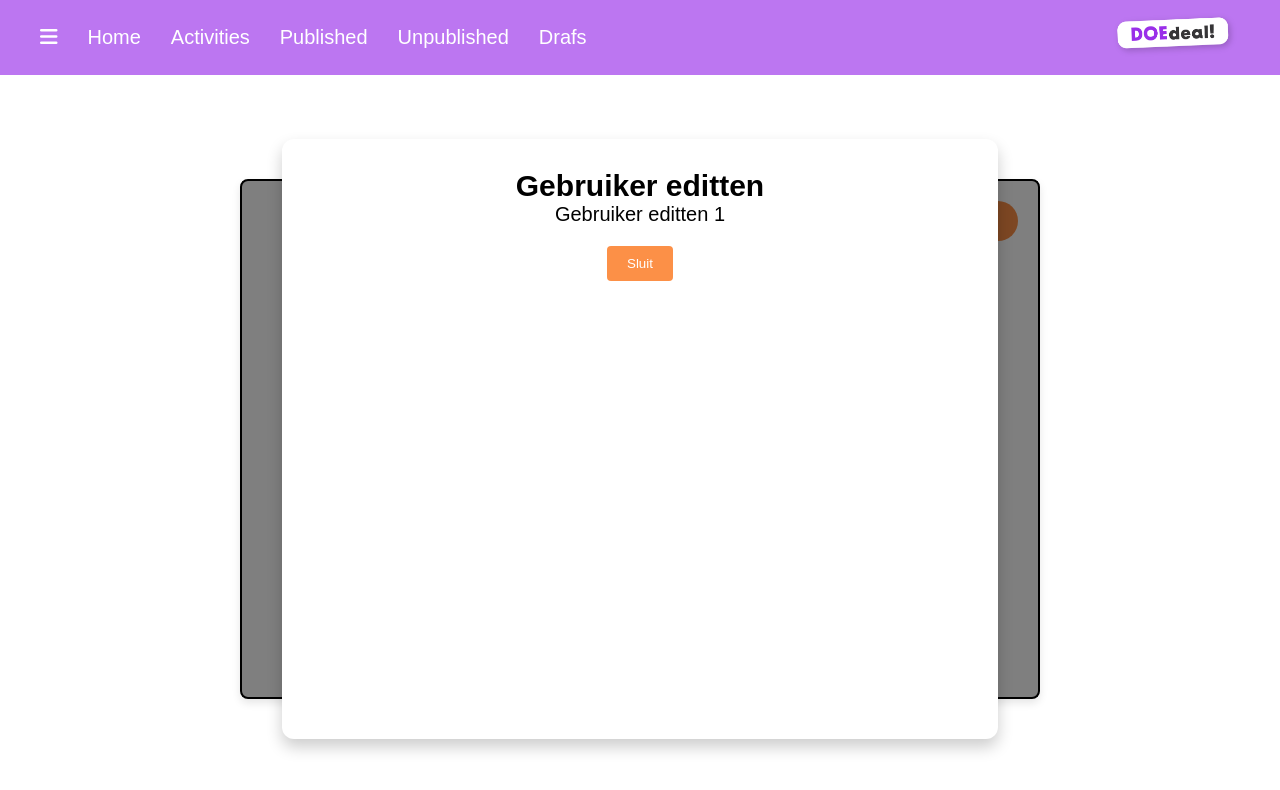
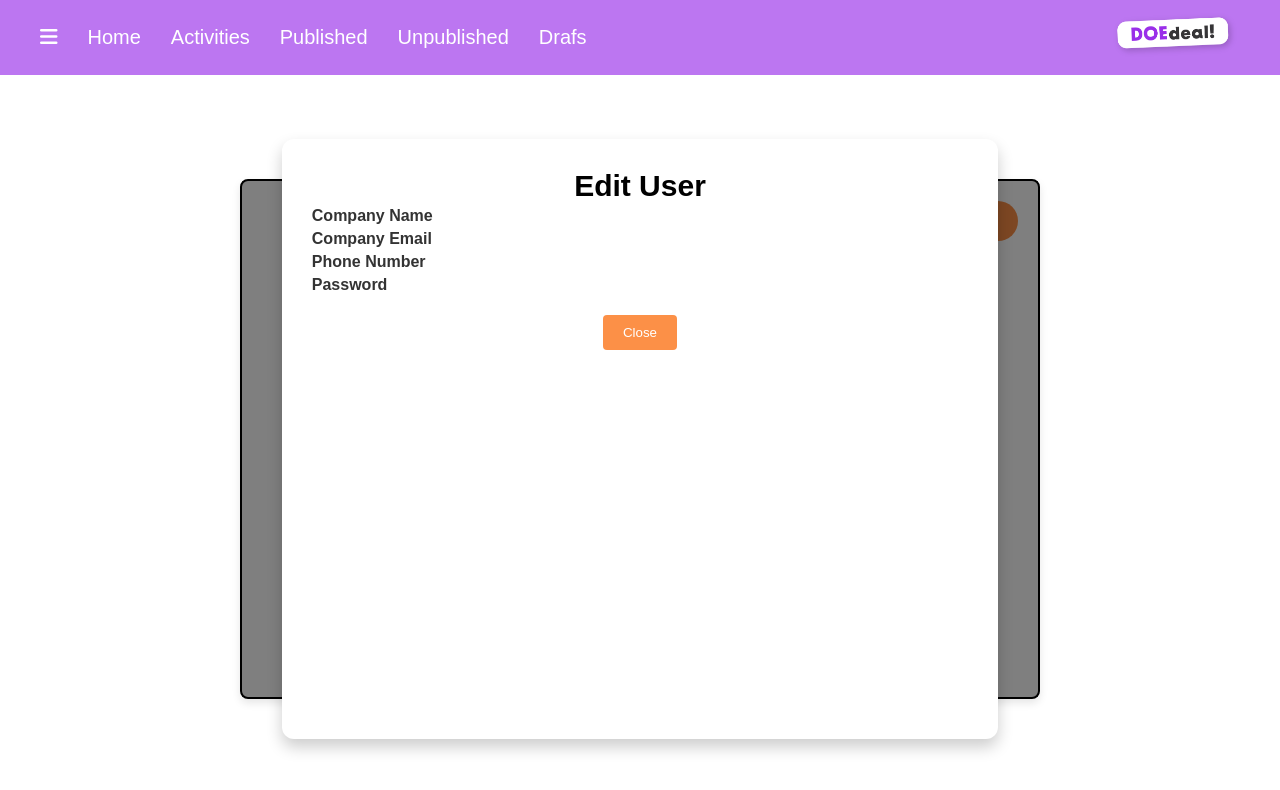
Before and after one commit to DDammers-MA/Business-portal, a Next.js app: page /users in a window 1280 px wide. Both pictures are taken after a click on the icon 918 px from the left and 291 px from the top of the page. Shown: the top 790 px of the page. Built offline with nearby package versions, Linux system fonts and the light colour scheme.

Commit message:
Modal aangepast, input velden toegevoegd met functie dat wijzigingen in de tekstvak word verwerkt door de handleInputChange functie

```diff
--- a/src/app/users/page.tsx
+++ b/src/app/users/page.tsx
@@ -8,6 +8,12 @@ export default function Search() {
   const router = useRouter();
   const [isModalOpen, setIsModalOpen] = useState(false);
   const [selectedUser, setSelectedUser] = useState<number | null>(null);
+  const [formData, setFormData] = useState({
+    companyName: "",
+    companyEmail: "",
+    phoneNumber: "",
+    password: "",
+  });
 
   const handleEditUser = (userIndex: number) => {
     setSelectedUser(userIndex);
@@ -26,6 +32,20 @@ export default function Search() {
   const closeModal = () => {
     setIsModalOpen(false);
     setSelectedUser(null);
+    setFormData({
+      companyName: "",
+      companyEmail: "",
+      phoneNumber: "",
+      password: "",
+    });
+  };
+
+  const handleInputChange = (e: React.ChangeEvent<HTMLInputElement>) => {
+    const { name, value } = e.target;
+    setFormData((prev) => ({
+      ...prev,
+      [name]: value,
+    }));
   };
 
   return (
@@ -66,10 +86,43 @@ export default function Search() {
       {}
       <div className={`${styles.modalOverlay} ${isModalOpen ? styles.show : ""}`}>
         <div className={styles.modal}>
-          <h2>Gebruiker editten</h2>
-          <p>Gebruiker editten {selectedUser !== null ? selectedUser + 1 : ""}</p>
+          <h2>Edit User</h2>
+          <form className={styles.modalForm}>
+            <input
+              type="text"
+              name="companyName"
+              placeholder="Company Name"
+              value={formData.companyName}
+              onChange={handleInputChange}
+              className={styles.inputField}
+            />
+            <input
+              type="email"
+              name="companyEmail"
+              placeholder="Company Email"
+              value={formData.companyEmail}
+              onChange={handleInputChange}
+              className={styles.inputField}
+            />
+            <input
+              type="text"
+              name="phoneNumber"
+              placeholder="Phone Number"
+              value={formData.phoneNumber}
+              onChange={handleInputChange}
+              className={styles.inputField}
+            />
+            <input
+              type="password"
+              name="password"
+              placeholder="Password"
+              value={formData.password}
+              onChange={handleInputChange}
+              className={styles.inputField}
+            />
+          </form>
           <button onClick={closeModal} className={styles.closeButton}>
-            Sluit
+            Close
           </button>
         </div>
       </div>
```
